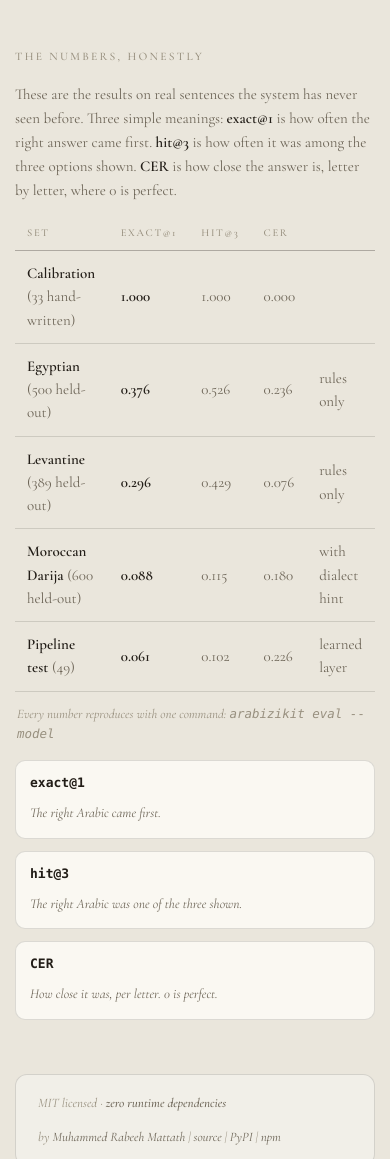
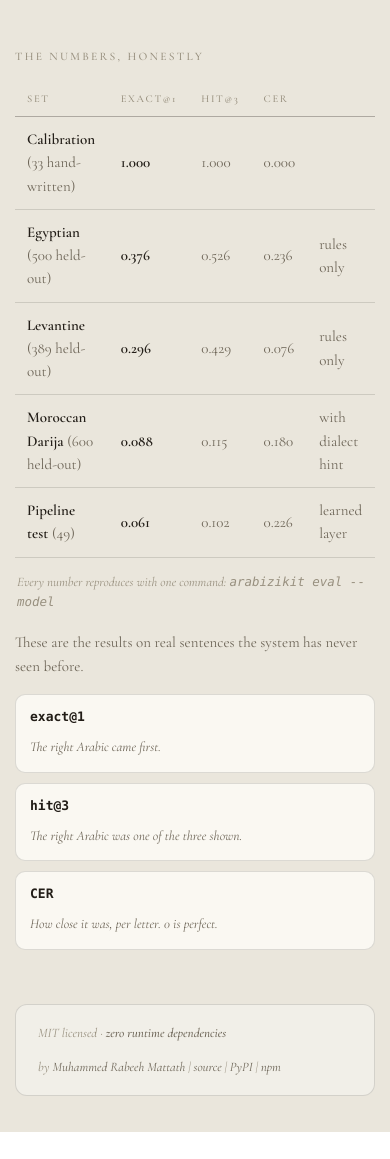
Before and after one commit to rb2625/arabizi-kit, a website: page web/demo.html in a window 390 px wide. Shown: the part 1842-3001 px from the top of the page. After the commit the page ends 2974 px from the top, so only its background shows below. Drawn offline with nearby package versions, Linux system fonts and the light colour scheme.

Commit message:
Lay out the benchmark explanation beside the table
The plain-language explanations sat in a long paragraph above the table,
which read as unorganized. The section is now a two-column grid: the
table on the left, and on the right a stacked column with the one-line
context sentence and a card per metric (exact@1, hit@3, CER), each with
its plain meaning. It collapses to a single column on small screens.

```diff
--- a/web/demo.html
+++ b/web/demo.html
@@ -156,9 +156,11 @@
  .bench td { padding: 11px 12px; border-bottom: 1px solid var(--line); color: var(--ink-soft); }
  .bench td b { color: var(--ink); font-weight: 600; }
  .bench .note { font-size: 13px; font-style: italic; color: var(--ink-faint); margin: 12px 2px 0; }
- .bench-lede { font-size: 15px; line-height: 1.6; color: var(--ink-soft); margin: 0 0 14px; max-width: 46em; }
+ .bench-grid { display: grid; grid-template-columns: 1.65fr 1fr; gap: 26px; align-items: start; }
+ .bench-table .note { margin-top: 14px; }
+ .bench-lede { font-size: 15px; line-height: 1.6; color: var(--ink-soft); margin: 0 0 16px; }
  .bench-lede b { color: var(--ink); }
- .legend { display: grid; grid-template-columns: repeat(3, 1fr); gap: 12px; margin-top: 16px; }
+ .legend { display: grid; gap: 10px; }
  .legend-item { background: var(--card); border: 1px solid var(--line); border-radius: 10px; padding: 12px 14px; }
  .legend-item b { display: block; font-family: var(--mono); font-size: 13px; color: var(--ink); margin-bottom: 3px; }
  .legend-item span { font-size: 13.5px; font-style: italic; color: var(--ink-soft); line-height: 1.45; }
@@ -175,6 +177,7 @@
 
  @media (max-width: 700px) {
   .cards, .egrid, .install-row, .legend { grid-template-columns: 1fr; }
+  .bench-grid { grid-template-columns: 1fr; gap: 18px; }
   .page { width: calc(100% - 30px); padding: 26px 0 36px; }
   .hero { padding: 32px 0 24px; }
   .tool { padding: 24px 18px 18px; }
@@ -275,12 +278,8 @@
 
   <section class="sec bench">
    <div class="sec-head"><h2>The numbers, honestly</h2></div>
-   <p class="bench-lede">
-    These are the results on real sentences the system has never seen before.
-    Three simple meanings: <b>exact@1</b> is how often the right answer came
-    first. <b>hit@3</b> is how often it was among the three options shown.
-    <b>CER</b> is how close the answer is, letter by letter, where 0 is perfect.
-   </p>
+   <div class="bench-grid">
+   <div class="bench-table">
    <table>
     <tr><th>Set</th><th>Exact@1</th><th>Hit@3</th><th>CER</th><th></th></tr>
     <tr><td><b>Calibration</b> (33 hand-written)</td><td><b>1.000</b></td><td>1.000</td><td>0.000</td><td></td></tr>
@@ -290,10 +289,17 @@
     <tr><td><b>Pipeline test</b> (49)</td><td><b>0.061</b></td><td>0.102</td><td>0.226</td><td>learned layer</td></tr>
    </table>
    <p class="note">Every number reproduces with one command: <code style="font-family:var(--mono);font-size:12.5px">arabizikit eval --model</code></p>
-   <div class="legend">
-    <div class="legend-item"><b>exact@1</b><span>The right Arabic came first.</span></div>
-    <div class="legend-item"><b>hit@3</b><span>The right Arabic was one of the three shown.</span></div>
-    <div class="legend-item"><b>CER</b><span>How close it was, per letter. 0 is perfect.</span></div>
+   </div>
+   <div class="bench-side">
+    <p class="bench-lede">
+     These are the results on real sentences the system has never seen before.
+    </p>
+    <div class="legend">
+     <div class="legend-item"><b>exact@1</b><span>The right Arabic came first.</span></div>
+     <div class="legend-item"><b>hit@3</b><span>The right Arabic was one of the three shown.</span></div>
+     <div class="legend-item"><b>CER</b><span>How close it was, per letter. 0 is perfect.</span></div>
+    </div>
+   </div>
    </div>
   </section>
 
```
Also changed, not shown: web/index.html (+18 -12 lines).
